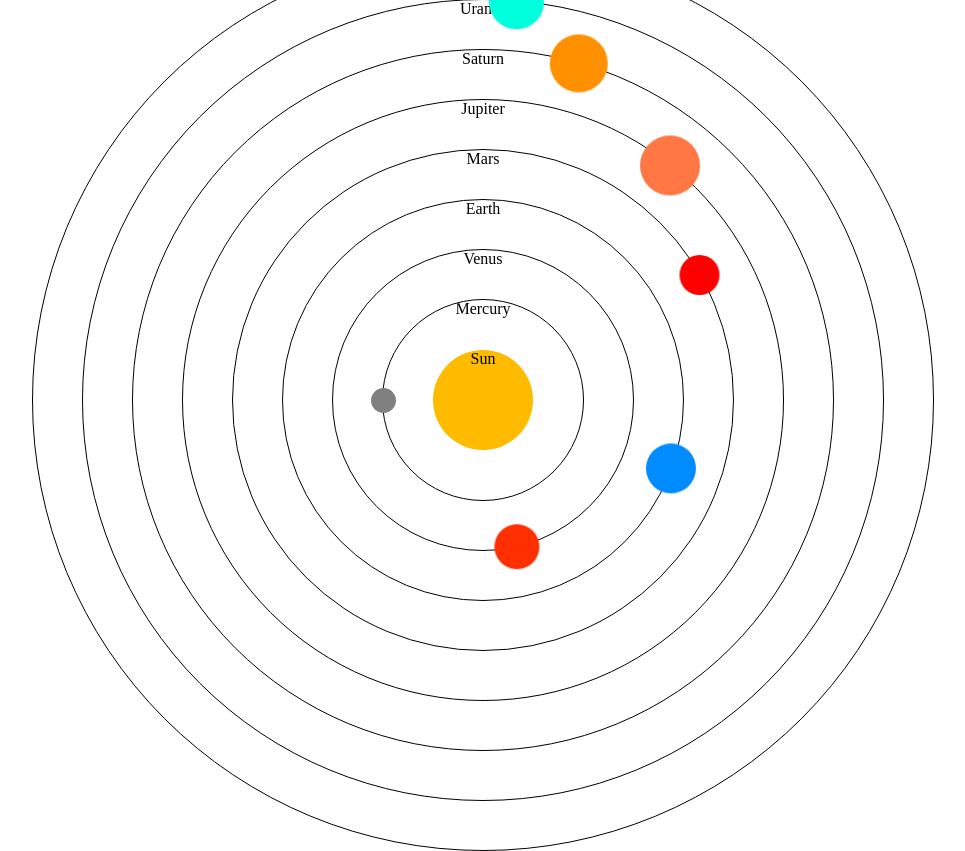
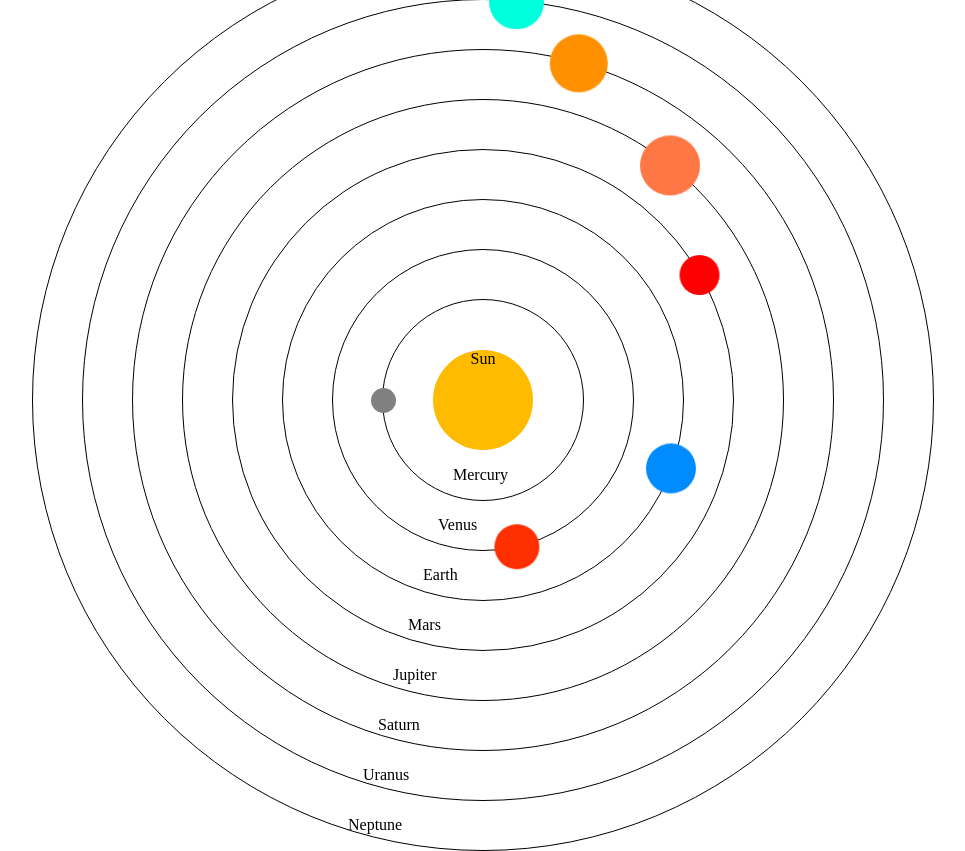
Before and after one commit to tamilnambi/solar-system-css, a plain HTML site: page index.html in a window 1280 px wide. Shown: the whole page, without its empty margins (157-1122 px from the left). Drawn offline with Linux system fonts and the light colour scheme.

Commit message:
planet names

```diff
--- a/index.html
+++ b/index.html
@@ -9,21 +9,21 @@
 </head>
 <body>
     <div class="sun">Sun</div>
-    <div class="mercury-orbit">Mercury</div>
+    <div class="mercury-orbit"><p>Mercury</p></div>
     <div class="mercury"></div>
-    <div class="venus-orbit">Venus</div>
+    <div class="venus-orbit"><p>Venus</p></div>
     <div class="venus"></div>
-    <div class="earth-orbit">Earth</div>
+    <div class="earth-orbit"><p>Earth</p></div>
     <div class="earth"></div>
-    <div class="mars-orbit">Mars</div>
+    <div class="mars-orbit"><p>Mars</p></div>
     <div class="mars"></div>
-    <div class="jupiter-orbit">Jupiter</div>
+    <div class="jupiter-orbit"><p>Jupiter</p></div>
     <div class="jupiter"></div>
-    <div class="saturn-orbit">Saturn</div>
+    <div class="saturn-orbit"><p>Saturn</p></div>
     <div class="saturn"></div>
-    <div class="uranus-orbit">Uranus</div>
+    <div class="uranus-orbit"><p>Uranus</p></div>
     <div class="uranus"></div>
-    <div class="neptune-orbit">Neptune</div>
+    <div class="neptune-orbit"><p>Neptune</p></div>
     <div class="neptune"></div>
 </body>
 </html>
--- a/style.css
+++ b/style.css
@@ -21,7 +21,6 @@ body{
     height: 200px;
     border-radius: 50%;
     border: 1px solid black;
-    text-align: center;
     top:0;
     bottom: 0;
     left: 0;
@@ -29,6 +28,11 @@ body{
     margin: auto;
     overflow: hidden;
     position: absolute;
+}
+div p{
+    position: absolute;
+  bottom: 0;
+  left: 35%;
 }
 .mercury{
     height: 25px;
```
